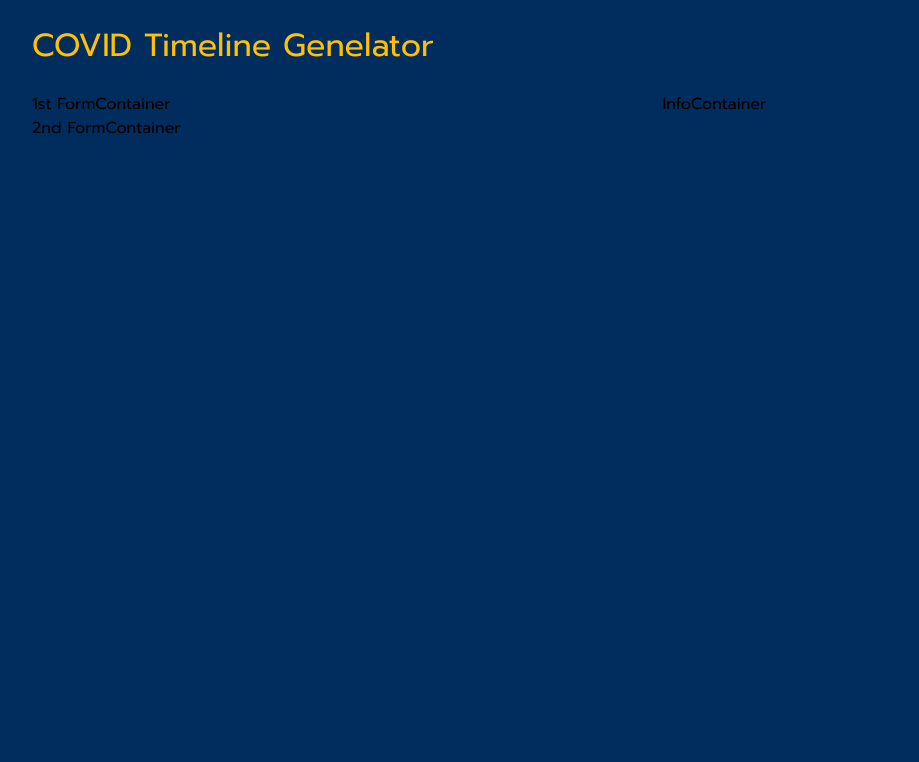
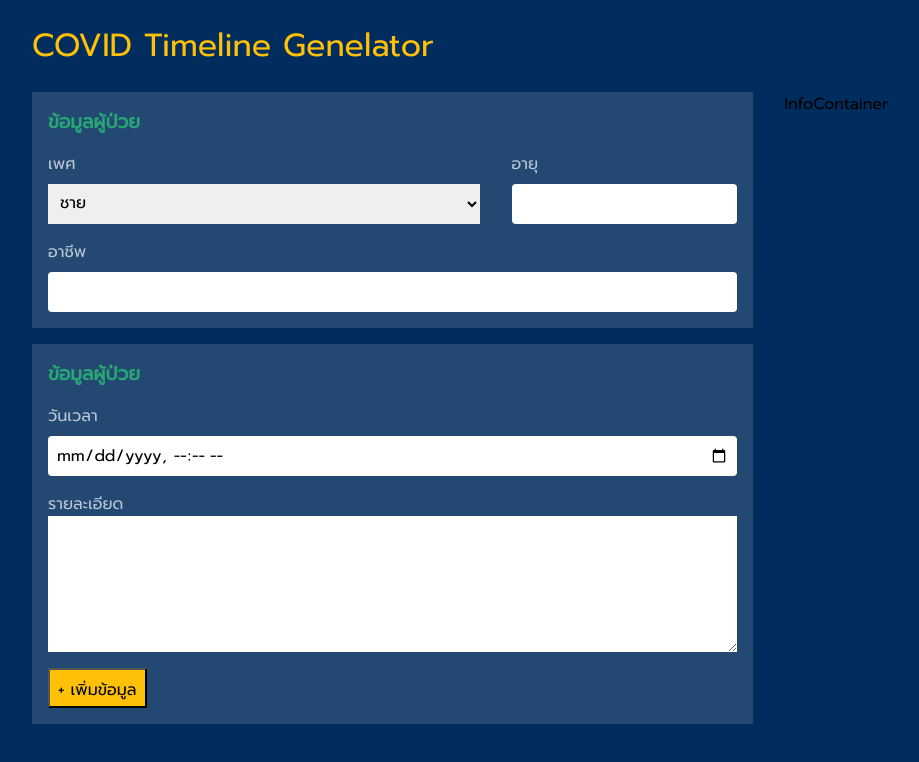
Before and after one commit to SUKITTA/covid-timeline-generator, a React (Create React App) app: page / in a window 1280 px wide. Shown: the top 762 px of the page, without its empty margins (0-919 px from the left). Built offline with nearby package versions, Linux system fonts and the light colour scheme.

Commit message:
implement Form UI

```diff
--- a/src/components/Content.tsx
+++ b/src/components/Content.tsx
@@ -16,7 +16,7 @@ const Content: FC<ContentProps> = (props) => {
 const Container = styled.div`
     display: flex;
     flex-direction: row;
-    flex-grow: 1;
+    width: 100%;
 `;
 
 export default Content
--- a/src/components/FormContainer.tsx
+++ b/src/components/FormContainer.tsx
@@ -1,20 +1,83 @@
-import React, { FC } from 'react'
+import React, { FC, useEffect, useState } from 'react'
 import styled from 'styled-components'
+import { AddButton, GenderSelect, TextArea, TextField, Typography } from "../components"
 
 const FormContainer: FC = () => {
+
+    const [genderVal, setGenderVal] = useState("")
+    const [ageVal, setAgeVal] = useState("")
+    const [occupation, setOccupation] = useState("")
+    const [dateTime, setDateTime] = useState("")
+    const [detail, setDetail] = useState("")
+
     return (
         <Container>
-            <div>
-                1st FormContainer
-            </div>
-            <div>
-                2nd FormContainer
-            </div>
+            <FormPaper>
+                <Typography.FormHeader>
+                    ข้อมูลผู้ป่วย
+                </Typography.FormHeader>
+                <div
+                    style={{
+                        display: 'flex',
+                    }}
+                >
+                    <GenderSelect
+                        label="เพศ"
+                        value={genderVal}
+                        onChange={setGenderVal}
+                        margin="0 16px"
+                    />
+                    <TextField
+                        label="อายุ"
+                        value={ageVal}
+                        onChange={setAgeVal}
+                        margin="0 16px"
+                    />
+                </div>
+                <TextField
+                    label="อาชีพ"
+                    value={occupation}
+                    onChange={setOccupation}
+                    margin="16px"
+                />
+            </FormPaper>
+
+            <FormPaper>
+                <Typography.FormHeader>
+                    ข้อมูลผู้ป่วย
+                </Typography.FormHeader>
+                <TextField
+                    label="วันเวลา"
+                    type="datetime-local"
+                    value={dateTime}
+                    onChange={setDateTime}
+                    margin="0 16px"
+                />
+                <TextArea
+                    label="รายละเอียด"
+                    value={detail}
+                    onChange={setDetail}
+                    margin="16px 16px"
+                />
+                <AddButton
+                    margin="0 0 16px 16px"
+                    onClick={() => {console.log("click")}}
+                >
+                    + เพิ่มข้อมูล
+                </AddButton>
+            </FormPaper>
+
         </Container>
     )
 }
 
+const FormPaper = styled.div`
+    background-color: ${(props) => props.theme.blueFormContainer};
+    margin: 0 0 16px 0;
+`;
+
 const Container = styled.div`
+    margin-right: 32px;
     display: flex;
     flex-direction: column;
     flex-grow: 1;
```
